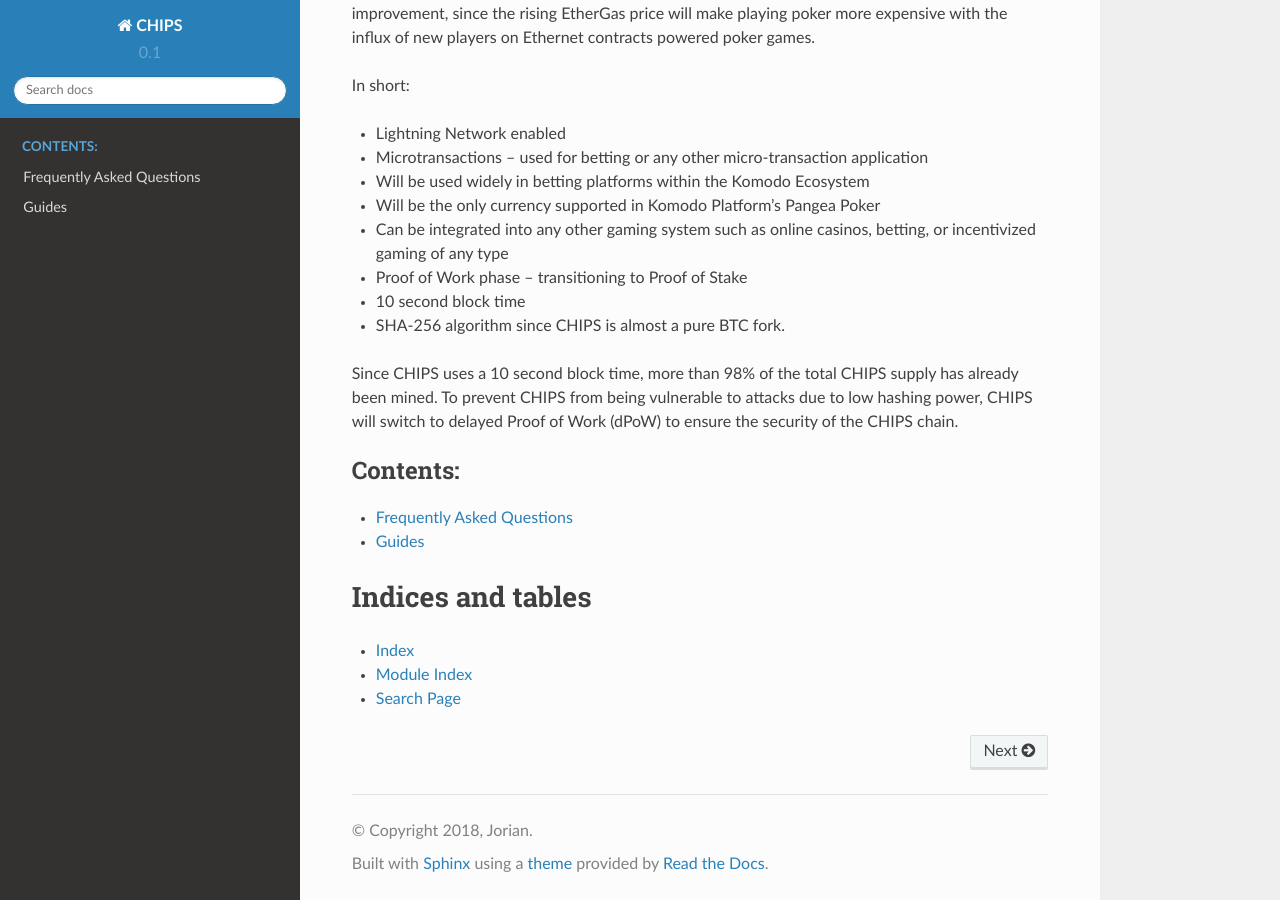
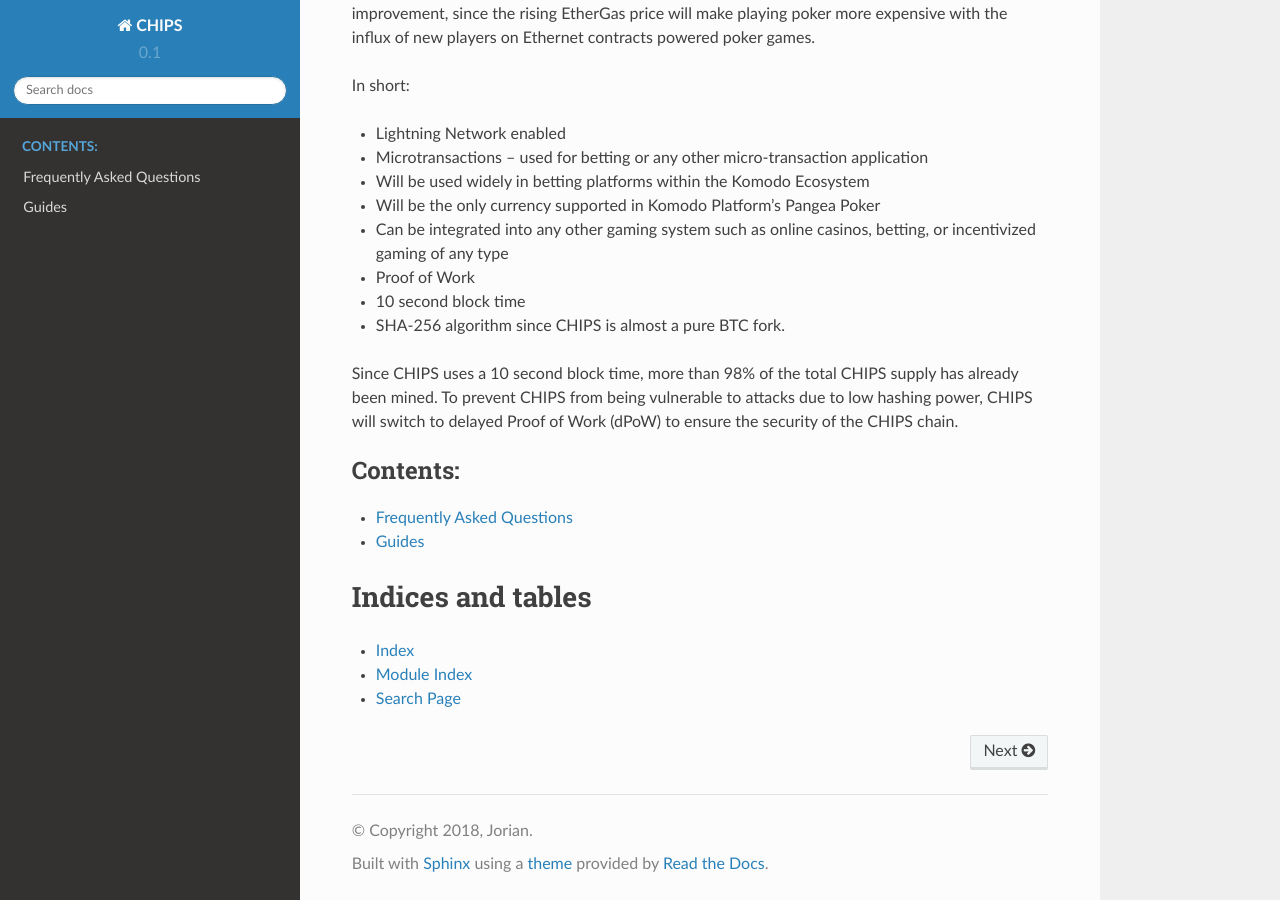
Before and after one commit to Meshbits/chips_docs, a Sphinx documentation site: the page built from source/index.rst, in a window 1280 px wide and 900 px high, scrolled down 566 px. Built offline with Sphinx 7.4.7 and the Read the Docs theme 2.0.0, drawn with Linux system fonts in a browser that asks for light colours.

Commit message:
PoS error fixed

```diff
--- a/source/index.rst
+++ b/source/index.rst
@@ -24,7 +24,7 @@
 - Will be used widely in betting platforms within the Komodo Ecosystem
 - Will be the only currency supported in Komodo Platform’s Pangea Poker
 - Can be integrated into any other gaming system such as online casinos, betting, or incentivized gaming of any type
-- Proof of Work phase – transitioning to Proof of Stake
+- Proof of Work
 - 10 second block time
 - SHA-256 algorithm since CHIPS is almost a pure BTC fork.
 
```
